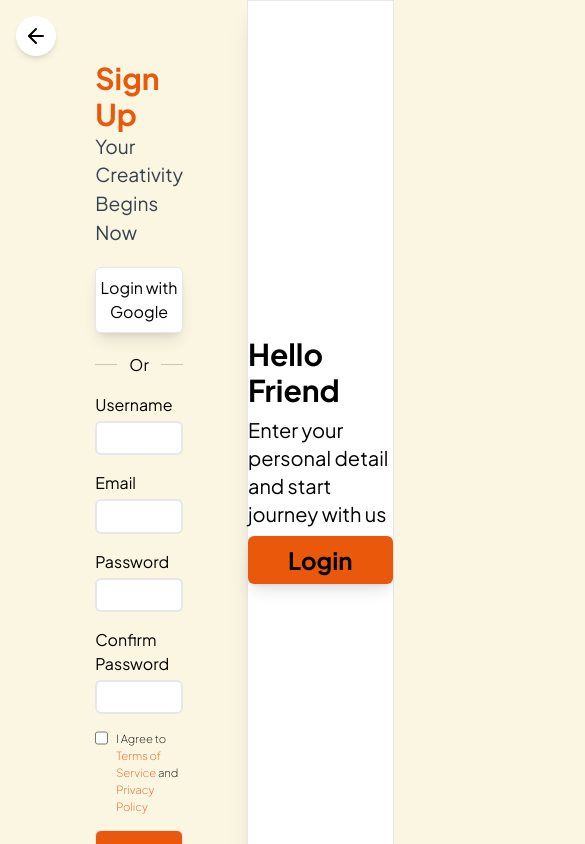
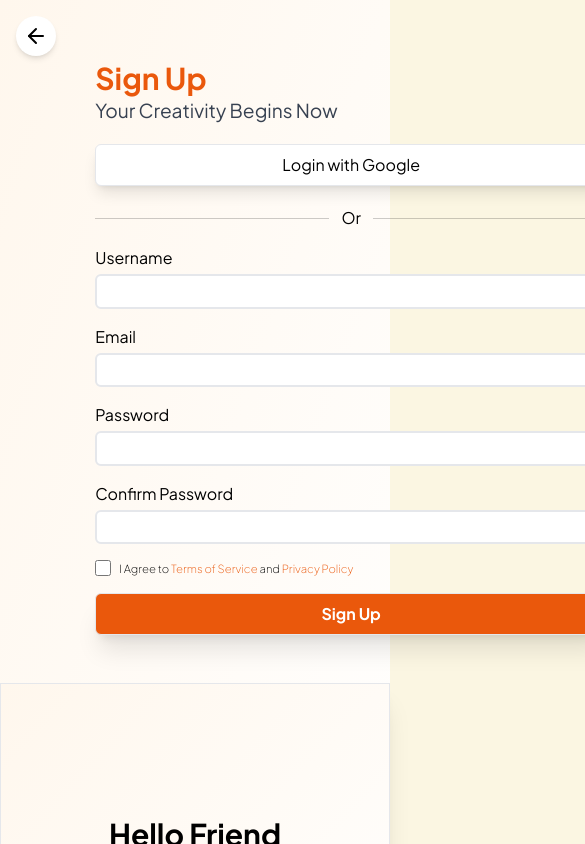
Before and after one commit to KrystalMood/coterra, a React (Vite) app: page /sign-up in a window 390 px wide. Shown: the top 844 px of the page, 585 px wide, since content can reach past the window. Built offline with nearby package versions, Linux system fonts and the light colour scheme; a web font is replaced by a local one.

Commit message:
💄 Adding Sign Up animation and Fixing Web Responsiveness

```diff
--- a/src/components/sign-up/hero.jsx
+++ b/src/components/sign-up/hero.jsx
@@ -1,30 +1,42 @@
-import { ArrowLeft } from 'lucide-react';
-import {motion} from 'framer-motion';
+import { ArrowLeft } from "lucide-react";
+import { motion } from "framer-motion";
 import { Link } from "react-router-dom";
 const SignUpHero = () => {
   return (
-    <main className="min-h-screen">
+    <main className="min-h-screen relative bg-gradient-to-br from-orange-50 to-white">
       <motion.div
         initial={{ opacity: 0 }}
         animate={{ opacity: 1 }}
         transition={{ duration: 0 }}
-      whileHover={{scale: 1.05}}
-      whileTap={{scale: 0.9}}
-      className="absolute left-0 top-0 m-4"
+        whileHover={{ scale: 1.05 }}
+        whileTap={{ scale: 0.9 }}
+        className="absolute left-0 top-0 m-4 z-10"
       >
-      <Link to="/" className="flex items-center justify-center w-10 h-10 rounded-full bg-white shadow-md hover:bg-gray-100 transition-colors duration-300">
+        <Link
+          to="/"
+          className="flex h-10 w-10 items-center justify-center rounded-full bg-white shadow-md transition-colors duration-300 hover:bg-gray-100"
+        >
           <ArrowLeft size={24} />
         </Link>
       </motion.div>
-      <div className="flex justify-between">
+      <motion.div
+        initial={{ x: -50, opacity: 0 }}
+        animate={{ x: 0, opacity: 1 }}
+        transition={{ delay: 0.2, duration: 0.8 }}
+        className="flex flex-col lg:flex-row justify-between "
+      >
         <div className="ml-[8%] mt-[3%] h-[50%] w-[40rem] rounded-md px-16 py-12">
           <h2 className="text-3xl font-bold text-orange-600">Sign Up</h2>
           <h3 className="text-[1.2rem] text-gray-700">
             Your Creativity Begins Now
           </h3>
-          <button className="my-5 w-full rounded-md border bg-white py-2 shadow-lg">
+          <motion.button
+            whileHover={{ scale: 1.05 }}
+            whileTap={{ scale: 0.95 }}
+            className="my-5 w-full rounded-md border bg-white py-2 shadow-lg"
+          >
             Login with Google
-          </button>
+          </motion.button>
           <div className="flex items-center space-x-3">
             <hr className="flex-grow border-black opacity-20" />
             <h4>Or</h4>
@@ -77,7 +89,9 @@ const SignUpHero = () => {
                 </span>
               </h4>
             </div>
-            <input
+            <motion.input
+              whileHover={{ scale: 1.05 }}
+              whileTap={{ scale: 0.9 }}
               type="button"
               className="mt-4 w-full rounded-md border bg-orange-200 bg-orange-600 py-[0.5rem] font-bold text-white shadow-xl"
               value="Sign Up"
@@ -85,16 +99,20 @@ const SignUpHero = () => {
           </form>
         </div>
 
-        <div className="flex min-h-screen w-[40%] flex-col items-center justify-center space-y-2 border bg-white shadow-xl">
+        <div className="bg-gradient-to-br from-orange-50 to-white flex min-h-[50vh] lg:min-h-screen w-full lg:w-[40%] flex-col items-center justify-center space-y-2 border shadow-xl p-4 lg:p-0">
           <h2 className="text-3xl font-bold">Hello Friend</h2>
           <h3 className="text-xl">
             Enter your personal detail and start journey with us
           </h3>
-          <button className="rounded-md bg-orange-600 px-10 py-2 text-2xl font-bold shadow-lg">
+          <motion.button
+            whileHover={{ scale: 1.05 }}
+            whileTap={{ scale: 0.9 }}
+            className="rounded-md bg-orange-600 px-10 py-2 text-2xl font-bold shadow-lg"
+          >
             Login
-          </button>
+          </motion.button>
         </div>
-      </div>
+      </motion.div>
     </main>
   );
 };
```
Lines whose indentation alone changed are shown as unchanged.
